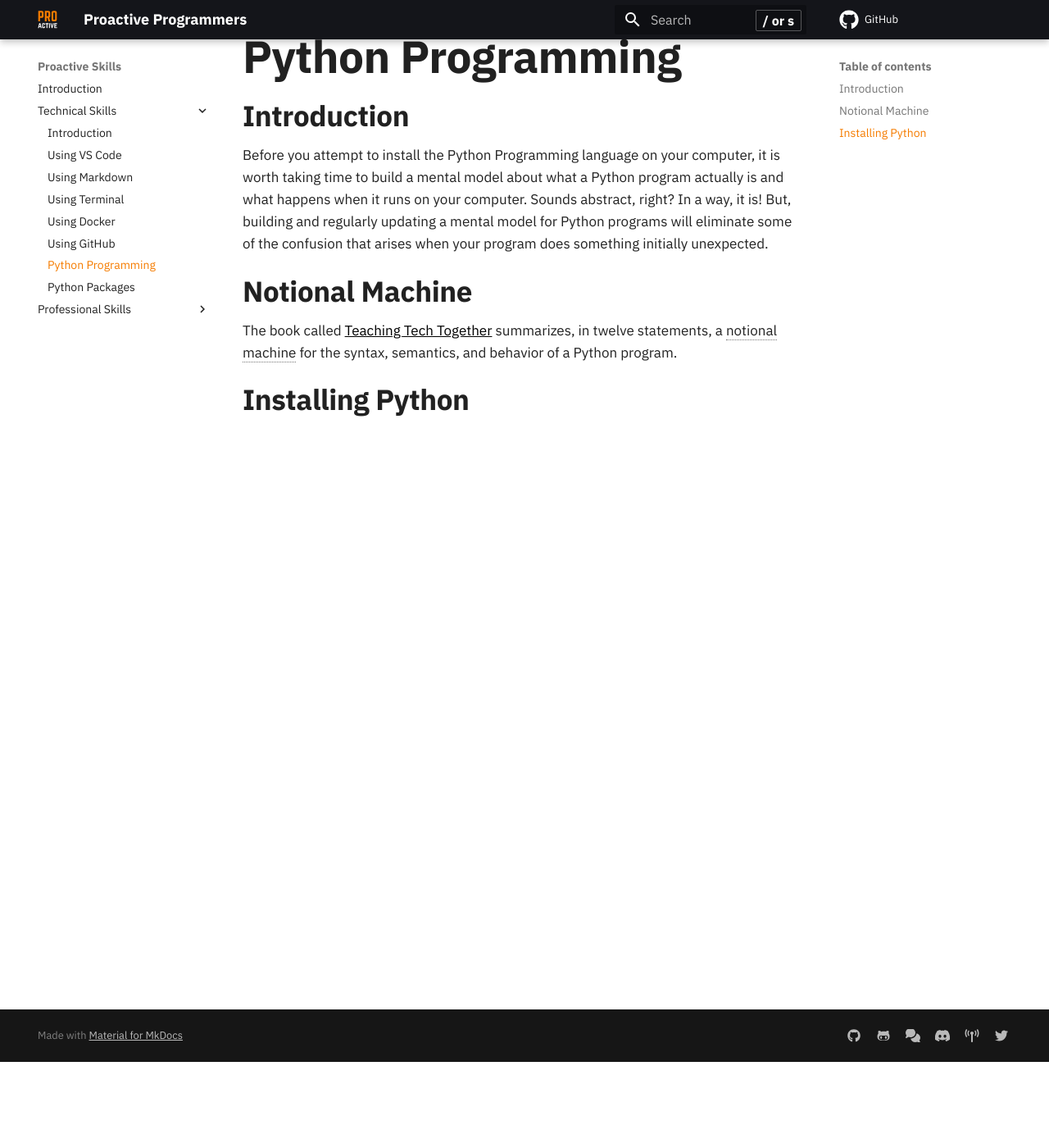
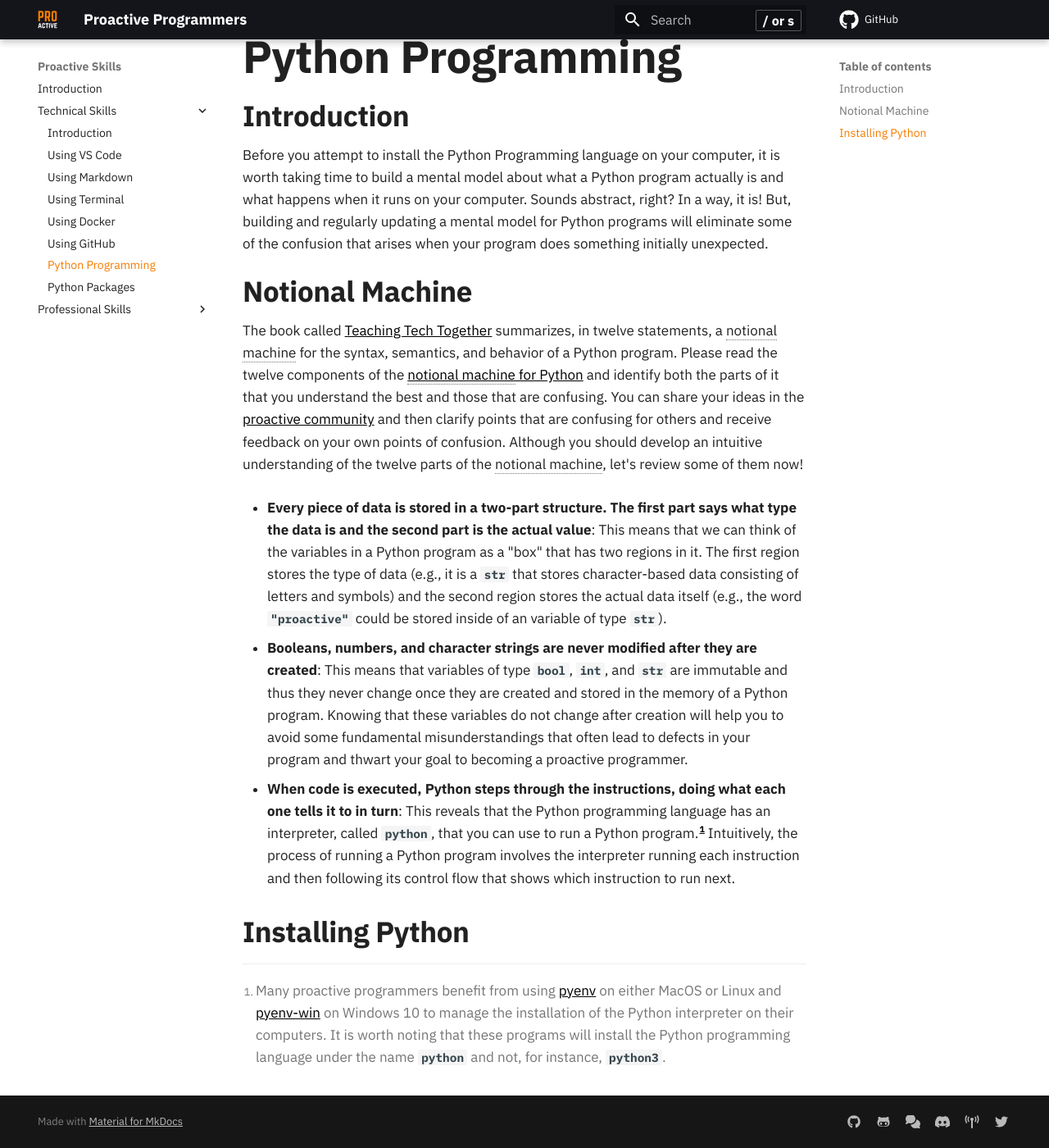
Before and after one commit to ProactiveProgrammers/www.proactiveprogrammers.com, an MkDocs documentation site: the page built from docs/proactive-skills/technical-skills/python-programming.md, in a window 1280 px wide and 1400 px high, scrolled down 105 px. Shown: the whole window at 82% size. Built offline with MkDocs 1.6.1 and Material for MkDocs 9.7.7, drawn with Linux system fonts in a browser that asks for light colours; comment, search, counter and statistics services are not loaded.

Commit message:
feat: Add a lot of content in python-programming about notional machine.

```diff
--- a/docs/proactive-skills/technical-skills/python-programming.md
+++ b/docs/proactive-skills/technical-skills/python-programming.md
@@ -16,9 +16,46 @@ program does something initially unexpected.
 The book called [Teaching Tech
 Together](https://teachtogether.tech/en/index.html) summarizes, in twelve
 statements, a notional machine for the syntax, semantics, and behavior of a
-Python program.
+Python program. Please read the twelve components of the [notional machine for
+Python](http://teachtogether.tech/en/#s:models-notional) and identify both the
+parts of it that you understand the best and those that are confusing. You can
+share your ideas in the [proactive
+community](/proactive-community/community-connections/) and then clarify points
+that are confusing for others and receive feedback on your own points of
+confusion. Although you should develop an intuitive understanding of the twelve
+parts of the notional machine, let's review some of them now!
+
+- **Every piece of data is stored in a two-part structure. The first part says
+  what type the data is and the second part is the actual value**: This means
+  that we can think of the variables in a Python program as a "box" that
+  has two regions in it. The first region stores the type of data (e.g., it is a
+  `str` that stores character-based data consisting of letters and symbols) and
+  the second region stores the actual data itself (e.g., the word `"proactive"`
+  could be stored inside of an variable of type `str`).
+
+- **Booleans, numbers, and character strings are never modified after they are
+  created**: This means that variables of type `bool`, `int`, and `str` are
+  immutable and thus they never change once they are created and stored in the
+  memory of a Python program. Knowing that these variables do not change after
+  creation will help you to avoid some fundamental misunderstandings that often
+  lead to defects in your program and thwart your goal to becoming a proactive
+  programmer.
+
+- **When code is executed, Python steps through the instructions, doing what
+  each one tells it to in turn**: This reveals that the Python programming
+  language has an interpreter, called `python`, that you can use to run a Python
+  program.[^1] Intuitively, the process of running a Python program involves the
+  interpreter running each instruction and then following its control flow that
+  shows which instruction to run next.
 
 ## Installing Python
 
 
+[^1]: Many proactive programmers benefit from using
+  [pyenv](https://github.com/pyenv/pyenv) on either MacOS or Linux and
+  [pyenv-win](https://github.com/pyenv-win/pyenv-win) on Windows 10 to manage
+  the installation of the Python interpreter on their computers. It is worth
+  noting that these programs will install the Python programming language under
+  the name `python` and not, for instance, `python3`.
+
 --8<-- "includes/abbreviations.md"
```
